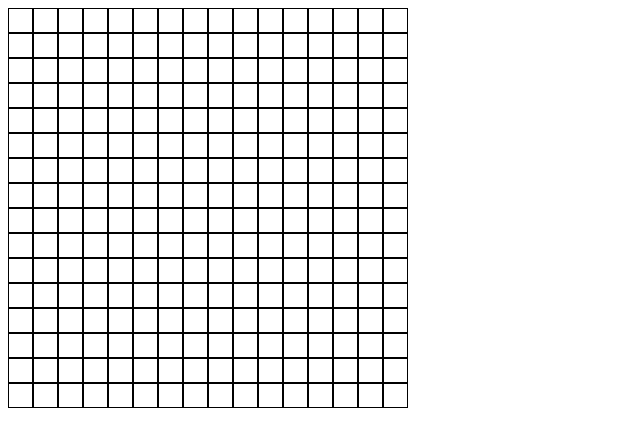
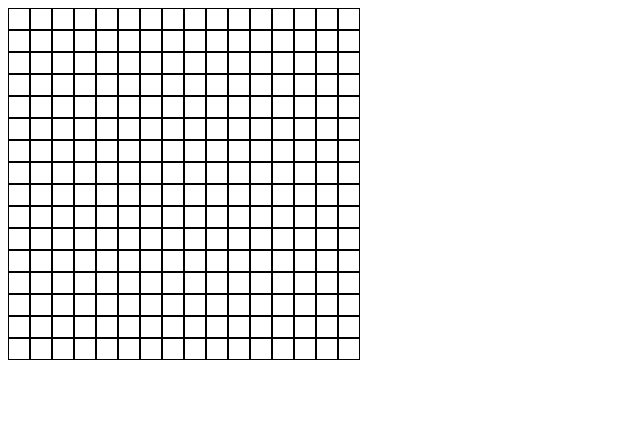
Before and after one commit to nakis93/etch-a-sketch, a plain HTML site: page index.html in a window 1280 px wide. Shown: the whole page, without its empty margins (0-640 px from the left). Drawn offline with Linux system fonts and the light colour scheme.

Commit message:
redoing it again

```diff
--- a/script.js
+++ b/script.js
@@ -1,14 +1,12 @@
 "use strict";
-
-const grid = document.createElement("div");
-grid.id = "grid";
-document.body.appendChild(grid);
-
-function createColumn() {
+// A function to create X columns
+const container = document.querySelector("#container");
+function createBox() {
   for (let i = 0; i < 256; i++) {
-    const square = document.createElement("div");
-    square.classList.toggle("square");
-    grid.appendChild(square);
+    const box = document.createElement("div");
+    box.classList.add("box");
+    container.appendChild(box);
+    // console.log(box);
   }
 }
-createColumn();
+createBox();
--- a/styles.css
+++ b/styles.css
@@ -1,12 +1,13 @@
-.square {
+.box {
+  display: grid;
+  height: 20px;
+  width: 20px;
   border: 1px solid black;
-  height: 25px;
-  width: 25px;
+  margin: 0;
 }
-#grid {
+
+#container {
   display: grid;
-  grid-template-columns: repeat(16, 25px [col-start]);
+  grid-gap: 0;
+  grid-template-columns: repeat(16, 22px);
 }
-* {
-  box-sizing: border-box;
-}
```
